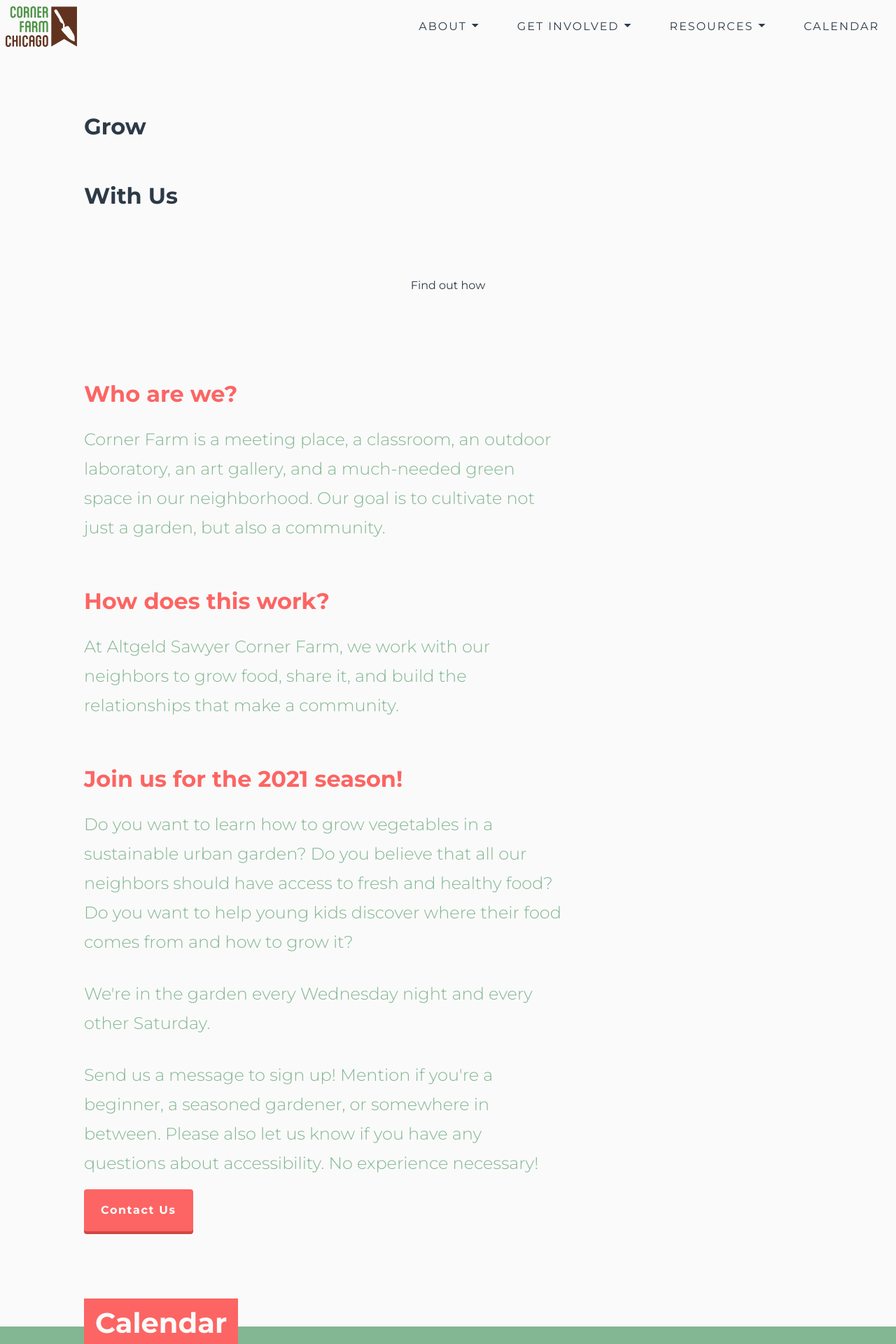
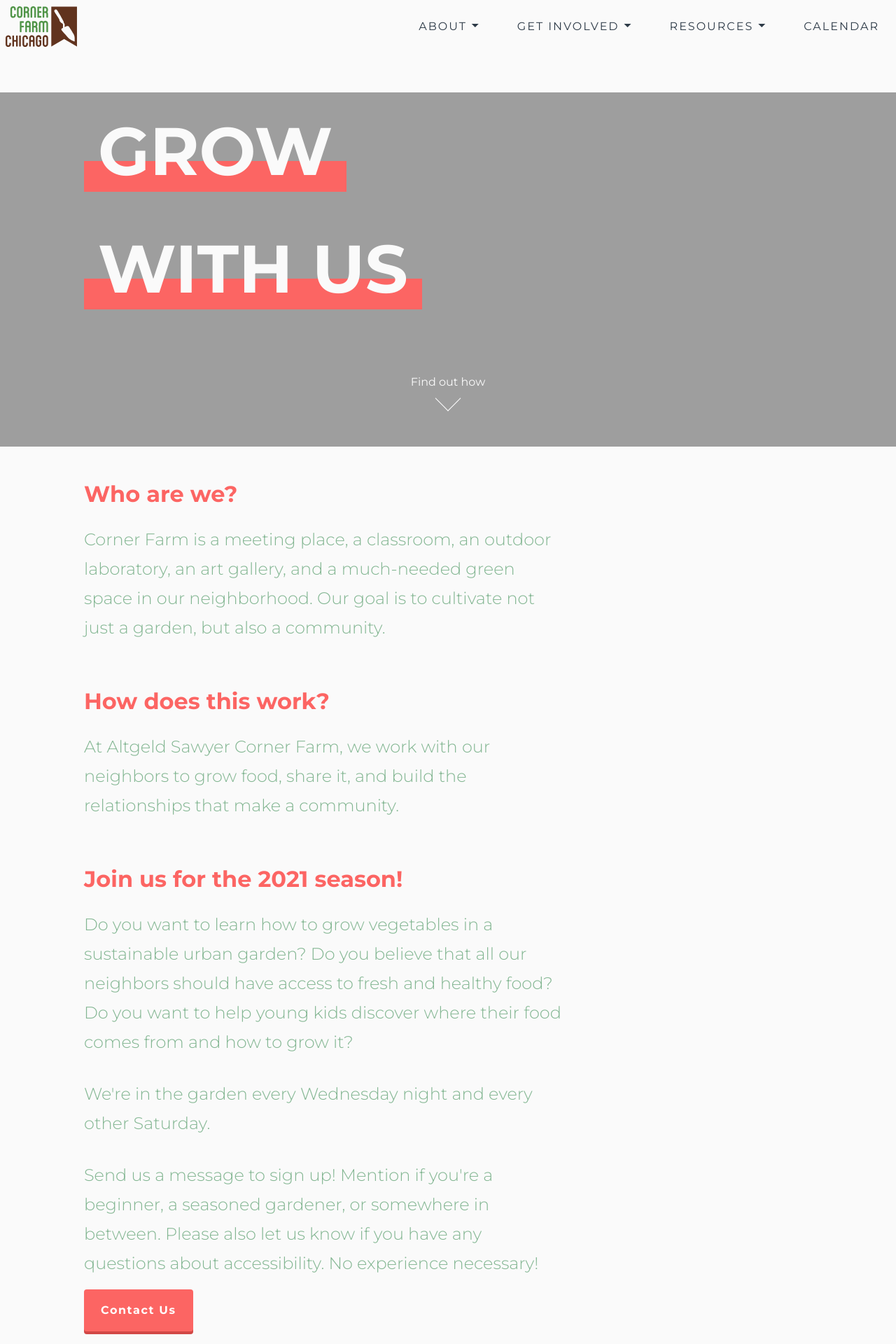
Before and after one commit to cgreim/farm-site, a Jekyll site: the page built from index.md, in a window 1280 px wide. Shown: the top 1920 px of the page at 70% size. Built offline with Jekyll 4.4.1, drawn with Linux system fonts in a browser that asks for light colours.

Commit message:
Update splash.html
Moving old header to body of page since header is now the menu

```diff
--- a/_layouts/splash.html
+++ b/_layouts/splash.html
@@ -21,6 +21,7 @@
     {% include header.html %}
 
     <div class="ds-base" id="splash">
+      <div class="top">
     <!--    <header>-->
       <div class="ds-l-container">
         <!--
@@ -56,6 +57,7 @@
     		</div>
 
     	</div>
+        </div>
     <!--</header> -->
       <div class="content ds-l-container intro">
     	  <div class="ds-l-row">
```
